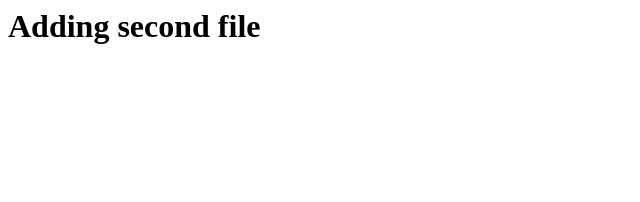
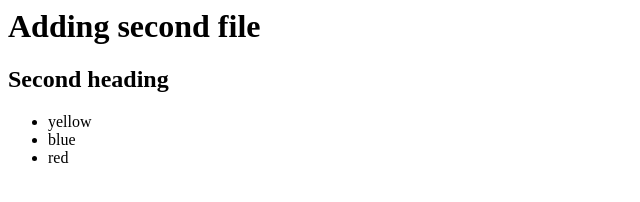
Before and after one commit to x14130114/luasApp, a plain HTML site: page test.html in a window 1280 px wide. Shown: the whole page, without its empty margins (0-640 px from the left). Drawn offline with Linux system fonts and the light colour scheme.

Commit message:
updating test file

```diff
--- a/test.html
+++ b/test.html
@@ -6,6 +6,14 @@
     <h1>
      Adding second file
     </h1>
+    <h2>
+      Second heading
+    </h2>
+    <ul>
+      <li>yellow</li>
+      <li>blue</li>
+      <li>red</li>
+    </ul>
   </body>
 
 </html>
```
